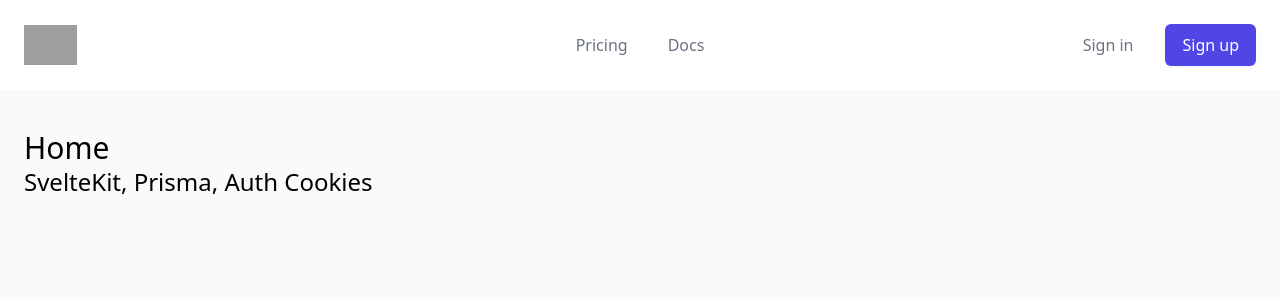
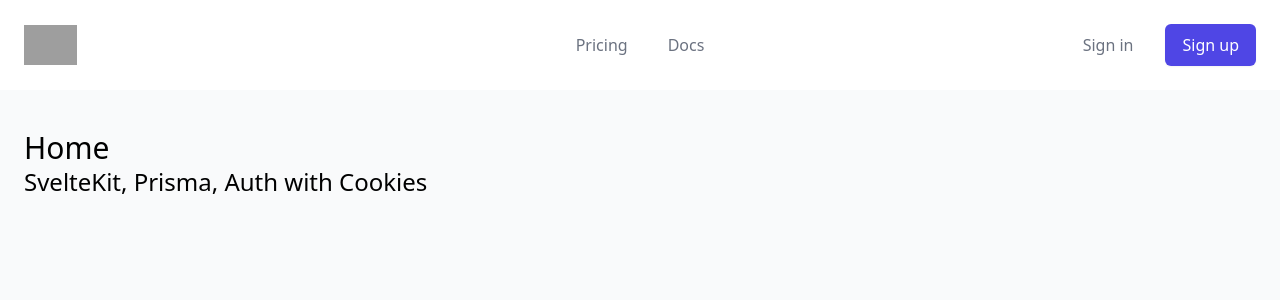
Before and after one commit to chrisallenmoore/sk-prisma-auth-cookies, a SvelteKit app: page / in a window 1280 px wide. Shown: the top 300 px of the page. Built offline with nearby package versions, Linux system fonts and the light colour scheme; no server answers; grey boxes are pictures that could not be loaded.

Commit message:
Update +page.svelte

```diff
--- a/src/routes/+page.svelte
+++ b/src/routes/+page.svelte
@@ -1,4 +1,4 @@
 <section class="page-px section-py">
 	<h1 class="text-3xl">Home</h1>
-	<h2 class="text-2xl">SvelteKit, Prisma, Auth Cookies</h2>
+	<h2 class="text-2xl">SvelteKit, Prisma, Auth with Cookies</h2>
 </section>
```
